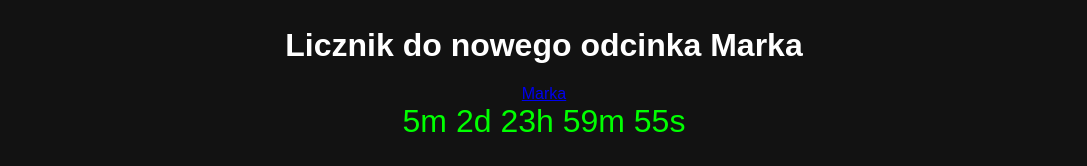
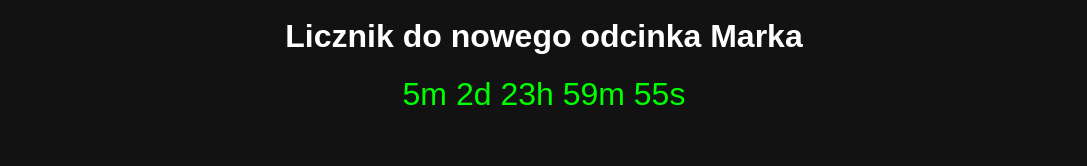
Before and after one commit to Gayconnect/SCPCounter, a plain HTML site: page index.html in a window 1280 px wide. Shown: the top 166 px of the page, without its empty margins (96-1183 px from the left). Drawn offline with nearby package versions, Linux system fonts and the light colour scheme.

Commit message:
Add files via upload

```diff
--- a/index.html
+++ b/index.html
@@ -51,13 +51,31 @@
     canvas {
       border: 1px solid white;
     }
+
+    .button {
+      margin-top: 20px;
+      padding: 10px 20px;
+      font-size: 1em;
+      color: #121212;
+      background-color: #121212;
+      border: none;
+      border-radius: 5px;
+      cursor: pointer;
+      text-decoration: none;
+    }
+
+    .button:hover {
+      background-color: #121212;
+    }
   </style>
 </head>
 <body>
   <!-- Licznik czasu -->
   <div class="countdown-container">
-    <h1>Licznik do nowego odcinka Marka</h1><a href="pedał.html">Marka</a>
+    <h1>Licznik do nowego odcinka Marka</h1>
     <div id="countdown"></div>
+    <br>
+    <a href="pedał.html" class="button">jebac tego pedala</a>
   </div>
 
   <!-- Napis nad filmem -->
```
